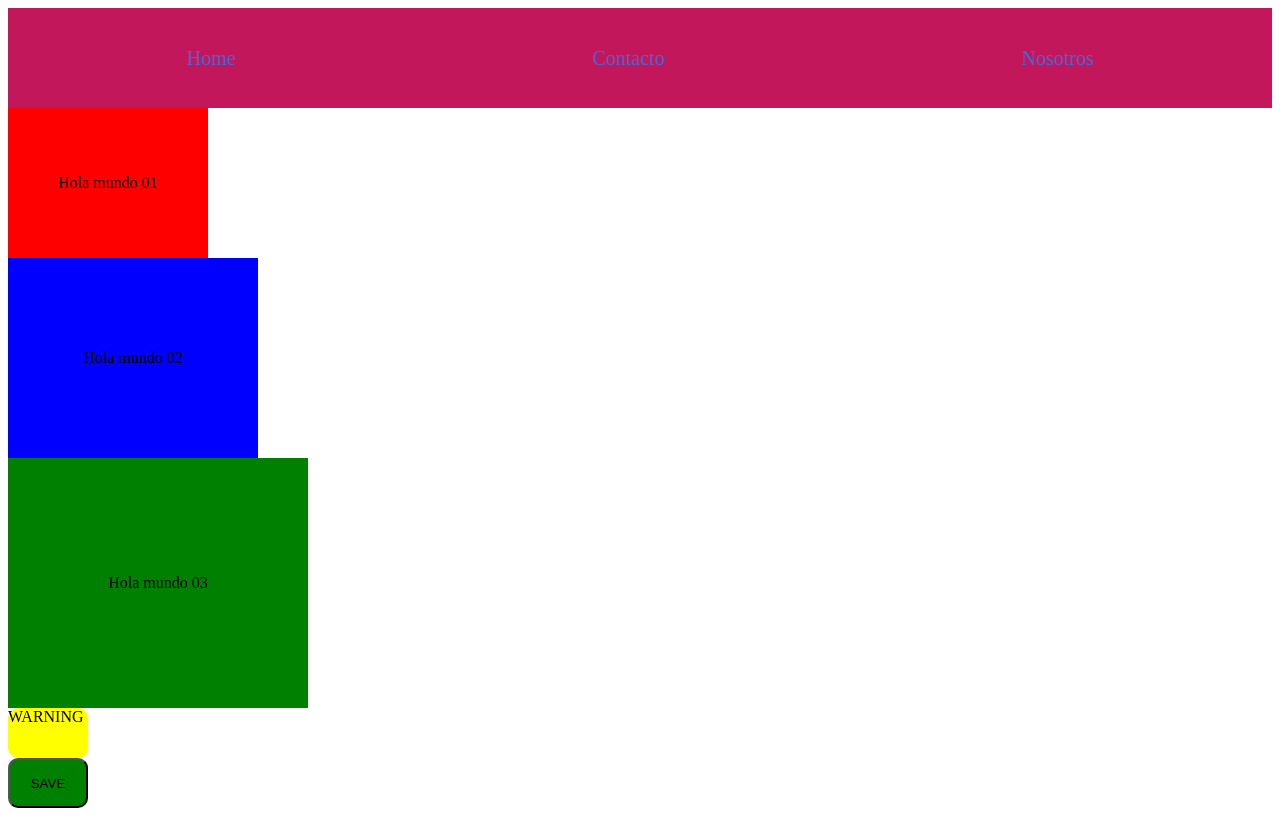
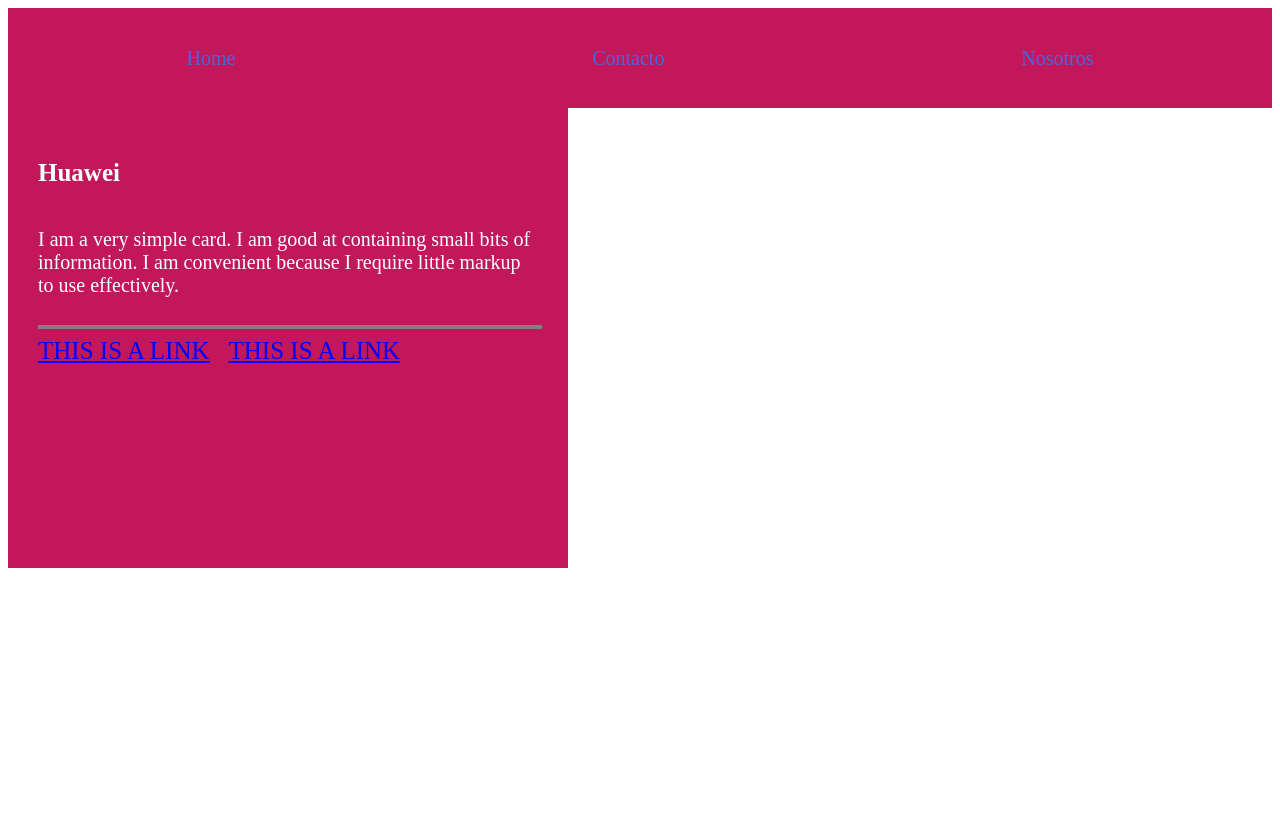
Before and after one commit to moraelhumano/sasspy04, a plain HTML site: page index.html in a window 1280 px wide. Drawn offline with Linux system fonts and the light colour scheme.

Commit message:
circulo de estudio

```diff
--- /dev/null
+++ b/assets/css/_mediaquery.scss
@@ -0,0 +1,43 @@
+/*
+  ##Device = Most of the Smartphones Mobiles (Portrait)
+  ##Screen = B/w 320px to 479px
+*/
+
+
+@media (min-width: 320px) {
+
+    /*media sm*/
+    .container-sm{
+    @include container(150px, 200px, pink, left);
+    }
+
+ }
+
+
+
+/*
+  ##Device = Tablets, Ipads (portrait)
+  ##Screen = B/w 768px to 1024px
+*/
+
+@media (min-width: 768px) {
+    .container-md{
+        @include container(300px, 250px, blue,center);
+        border-radius: 20px;
+    }
+  }
+
+
+/*
+  ##Device = Laptops, Desktops
+  ##Screen = B/w 1025px to 1280px
+*/
+
+@media (min-width: 1025px) {
+
+    /*media lg*/
+    .container-lg{
+        @include container(250px, 300px, green,flex-end);
+    }
+
+  }
--- a/assets/css/_mixins.scss
+++ b/assets/css/_mixins.scss
@@ -1,28 +1,85 @@
 /*Mixins*/
 
-@mixin container($height, $width, $bg-color){
+@mixin container($height, $width, $bg-color, $justify-content){
     height: $height;
     width: $width;
     background-color: $bg-color;
     display: flex;
-    justify-content: center;
+    justify-content: $justify-content;
     align-items: center;
+
 }
 
- /*media sm*/
-.container-sm{
-    @include container(150px, 200px, red);
+.container{
+    height: 300px;
+    width: 300px;
+    background-color: $primary-color;
+    justify-content: center;
 }
 
- /*media md*/
-.container-md{
-    @include container(200px, 250px, blue);
+.card{
+    height: 400px;
+    width: 500px;
+    display: flex;
+    flex-direction: column;
+    background-color: $primary-color;
+    padding: 30px;
+
+    h2{
+        color:white;
+        font-size: 25px;
+    }
+
+    h2:hover{
+        color: red;
+        font-size: 30px;
+    }
+
+    hr{
+        border: solid 2px grey;
+        width: 100%;
+    }
+
+    p{
+        color: white;
+        font-size: 20px;
+    }
+
+
+    div{
+
+
+        a{
+            margin-right: 15px;
+            color: blue;
+            font-size: 25px;
+        }
+
+        a:hover{
+            margin-right: 15px;
+            color: yellow;
+            font-size: 25px;
+        }
+    }
+
+
+
+
 }
 
-/*media lg*/
-.container-lg{
-    @include container(250px, 300px, green);
-}
+
+
+
+
+
+
+
+// .container{
+//     background-color: $primary-color;
+//     height: 300px;
+//     width: 200px;
+// }
+
 
 
 /*Herencia*/
--- a/assets/css/main.scss
+++ b/assets/css/main.scss
@@ -1,3 +1,4 @@
 @import 'variables';
 @import 'anidacion';
 @import 'mixins';
+@import 'mediaquery';
--- a/index.html
+++ b/index.html
@@ -14,7 +14,7 @@
         <a href="">Nosotros</a>
     </nav>
 
-    <section>
+    <!-- <section>
         <div class="container-sm">Hola mundo 01</div>
         <div class="container-md">Hola mundo 02</div>
         <div class="container-lg">Hola mundo 03</div>
@@ -27,6 +27,23 @@
     <section>
         <div class="button-warning">WARNING</div>
         <button class="button-save">SAVE</button>
-    </section>
+    </section> -->
+
+    <!-- <div class="container container-sm container-md container-lg">
+        <h1>Hola mundo!</h1>
+    </div> -->
+
+    <div class="card">
+        <h2>Huawei</h2>
+        <p>
+            I am a very simple card. I am good at containing small bits of information. I am convenient because I require little markup to use effectively.
+        </p>
+        <hr>
+
+        <div>
+            <a href="">THIS IS A LINK</a>
+            <a href="">THIS IS A LINK</a>
+        </div>
+    </div>
 </body>
 </html>
```
Also changed, not shown: assets/css/main.css, 2 other files.
